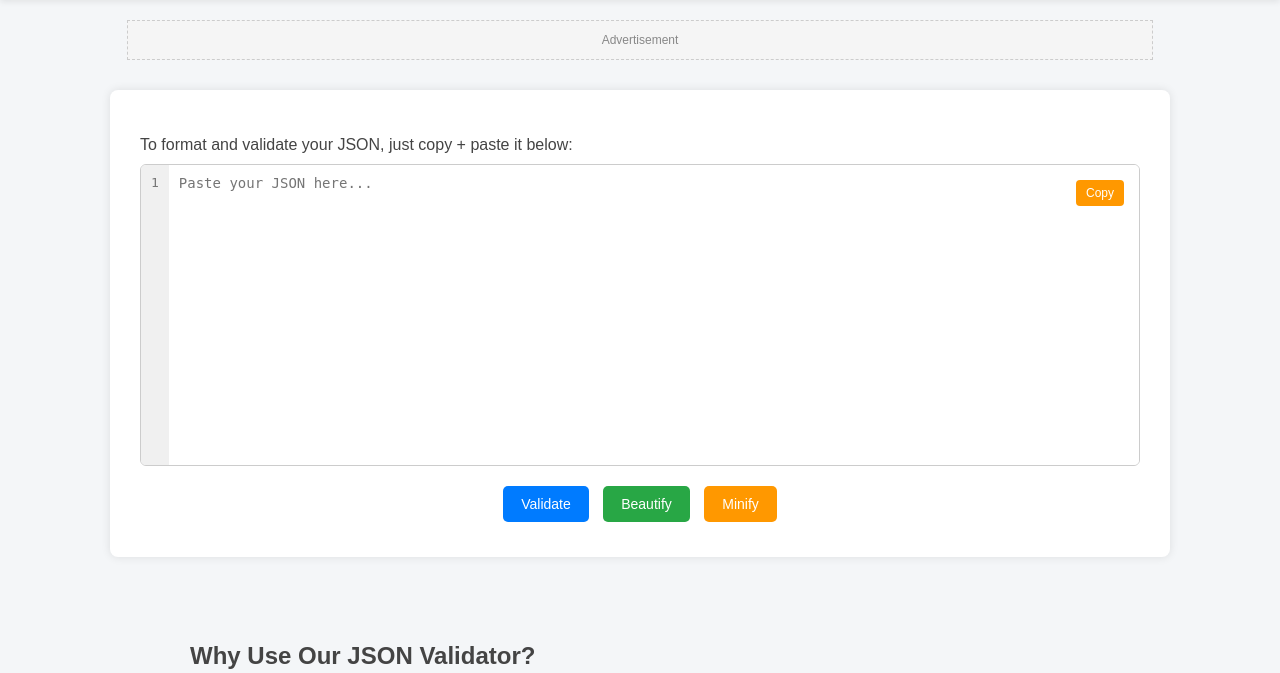
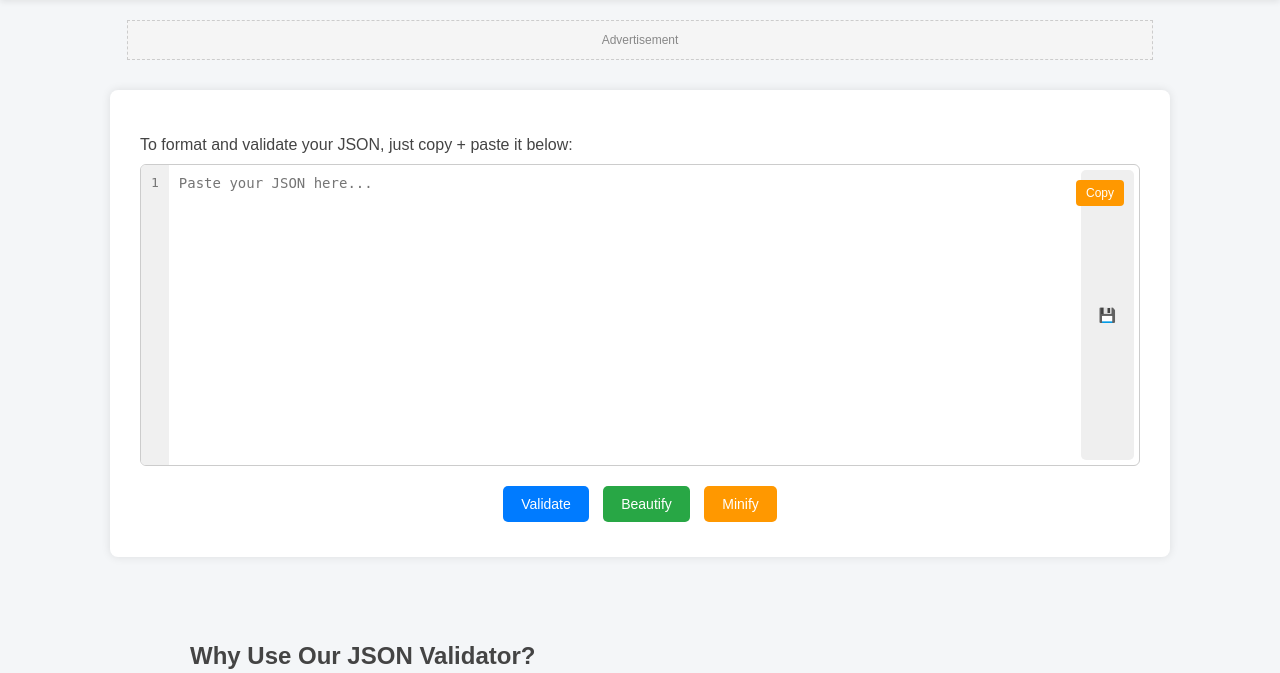
Before and after one commit to gtrreddy5/json_validator, a Flask app: page / in a window 1280 px wide. Shown: the part 95-768 px from the top of the page. Run offline with Flask 3, Linux system fonts and the light colour scheme.

Commit message:
Update index.html

```diff
--- a/templates/index.html
+++ b/templates/index.html
@@ -41,6 +41,7 @@ Free online JSON validator and formatter. Validate, beautify, and minify JSON ea
                   placeholder="Paste your JSON here...">{{ input_json }}</textarea>
 
         <button class="copy-btn" onclick="copyEditor()">Copy</button>
+        <button class="save-btn" title="Save JSON" onclick="openExportModal()">💾</button>
     </div>
 
     <form method="post">
```
